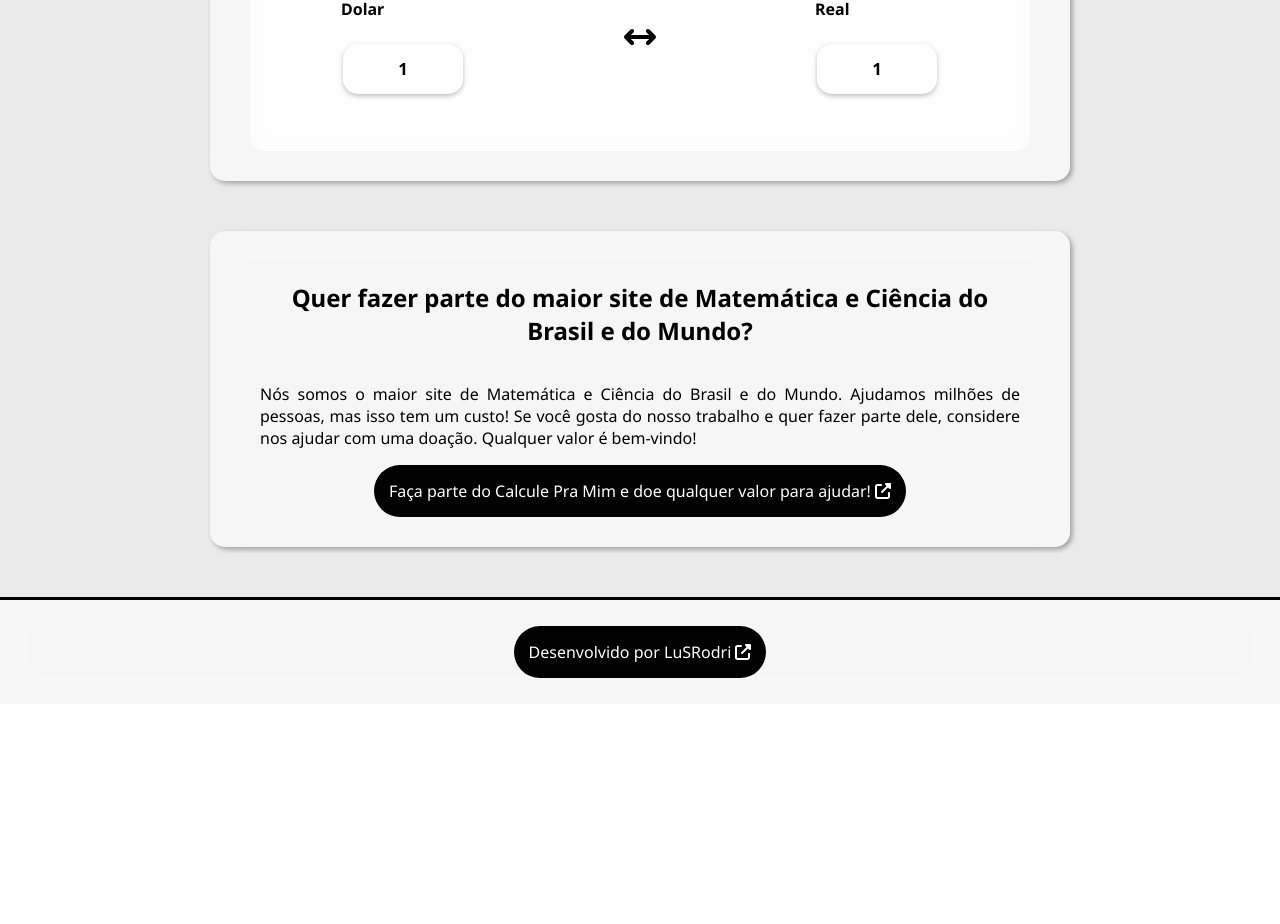
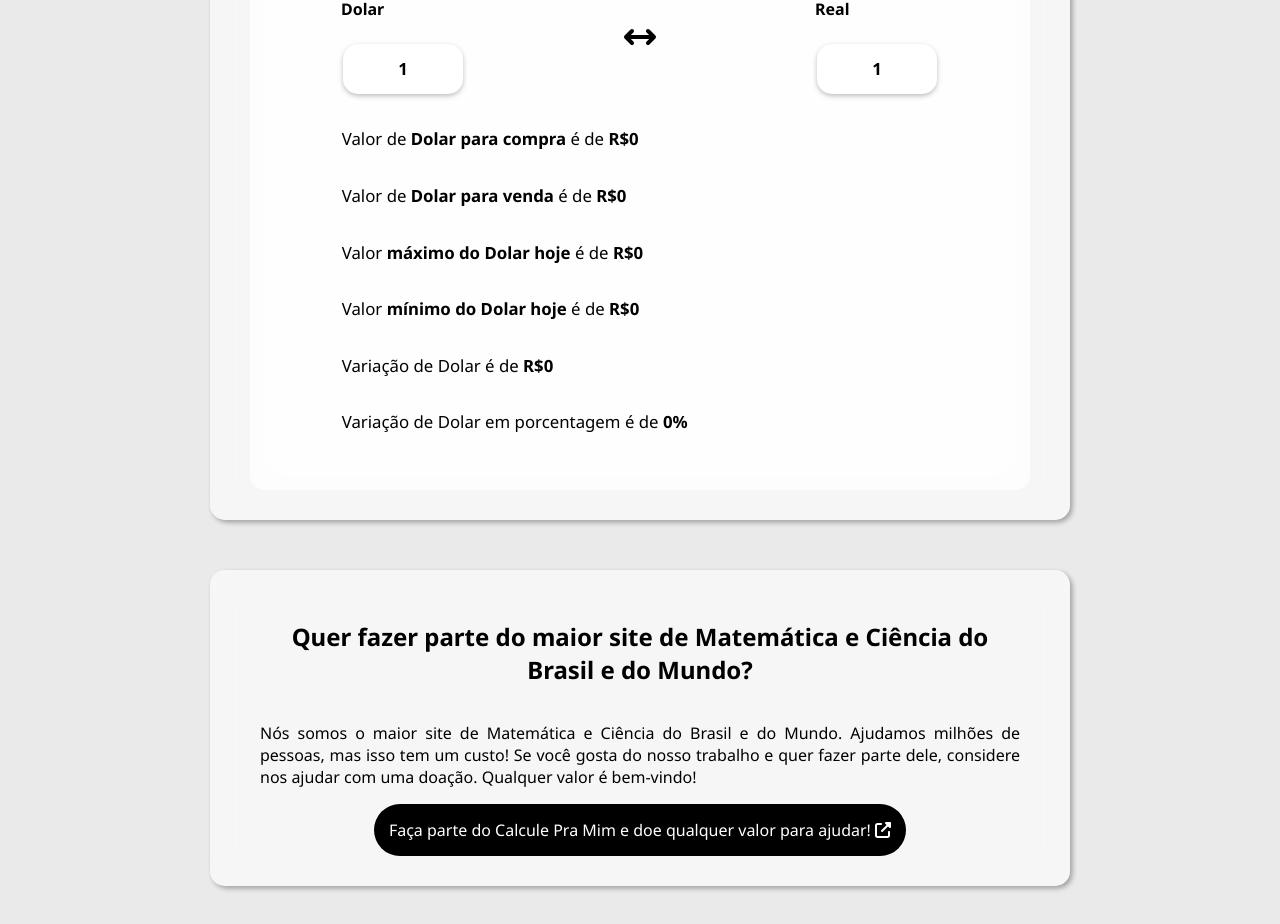
Before and after one commit to LuSrodri/calcule-pra-mim, a Next.js app: page /artigos/cambio-lucrar-trocas-moedas in a window 1280 px wide. Shown: the part 2136-3060 px from the top of the page. Before the commit the page ends 2840 px from the top, so only its background shows below. Built offline with nearby package versions, Linux system fonts and the light colour scheme; no server answers.

Commit message:
melhorando o componente Dollar

```diff
--- a/components/Dollar.js
+++ b/components/Dollar.js
@@ -8,12 +8,26 @@ export default function Dollar() {
     const [dolar, setDolar] = useState(1);
     const [real, setReal] = useState(1);
 
+    const [dolarCompra, setDolarCompra] = useState(0);
+    const [dolarVenda, setDolarVenda] = useState(0);
+    const [maiorValor, setMaiorValor] = useState(0);
+    const [menorValor, setMenorValor] = useState(0);
+    const [variacao, setVariacao] = useState(0);
+    const [variacaoPorcentagem, setVariacaoPorcentagem] = useState(0);
+
     useEffect(() => {
         fetch('https://economia.awesomeapi.com.br/last/USD-BRL')
             .then(res => res.json())
             .then(data => {
                 setDolarPreco(data.USDBRL.ask);
                 setReal(real * data.USDBRL.ask);
+
+                setDolarCompra(data.USDBRL.bid);
+                setDolarVenda(data.USDBRL.ask);
+                setMaiorValor(data.USDBRL.high);
+                setMenorValor(data.USDBRL.low);
+                setVariacao(data.USDBRL.varBid);
+                setVariacaoPorcentagem(data.USDBRL.pctChange);
             });
     }, []);
 
@@ -39,6 +53,12 @@ export default function Dollar() {
                         <label><h4>Real</h4> <input onInput={calculaDolar} value={real} type="number" /></label>
                     </div>
                 </div>
+                <p>Valor de <strong>Dolar para compra</strong> é de <strong>R${dolarCompra}</strong></p>
+                <p>Valor de <strong>Dolar para venda</strong> é de <strong>R${dolarVenda}</strong></p>
+                <p>Valor <strong>máximo do Dolar hoje</strong> é de <strong>R${maiorValor}</strong></p>
+                <p>Valor <strong>mínimo do Dolar hoje</strong> é de <strong>R${menorValor}</strong></p>
+                <p>Variação de Dolar é de <strong>R${variacao}</strong></p>
+                <p>Variação de Dolar em porcentagem é de <strong>{variacaoPorcentagem}%</strong></p>
             </div>
         </div>
     );
```
